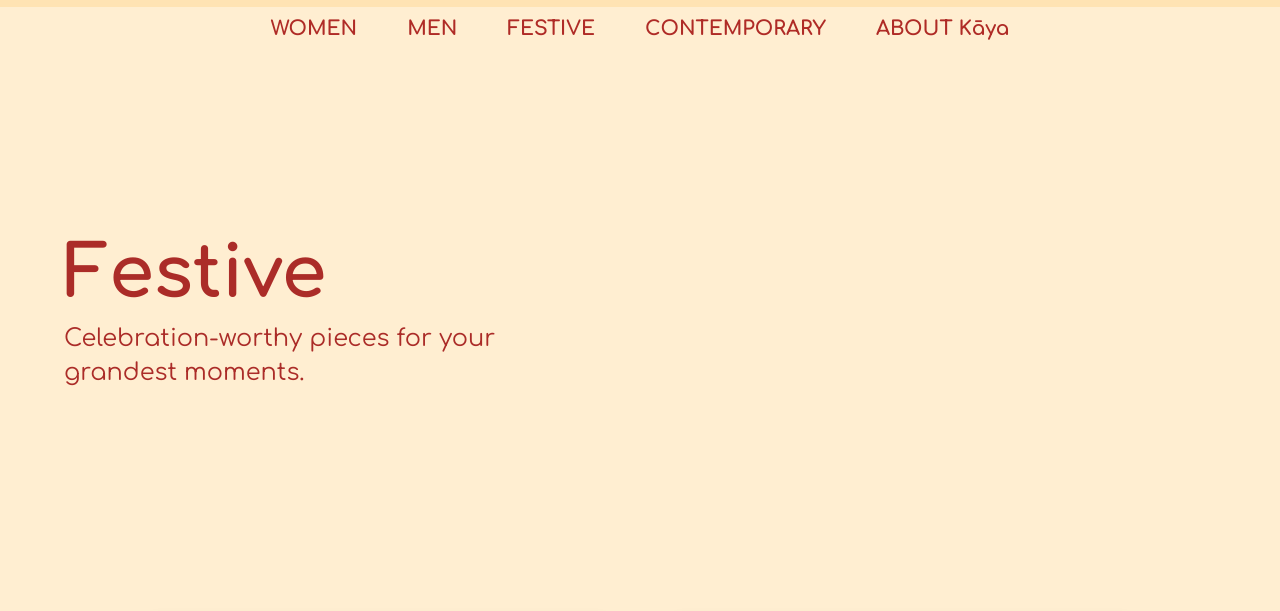
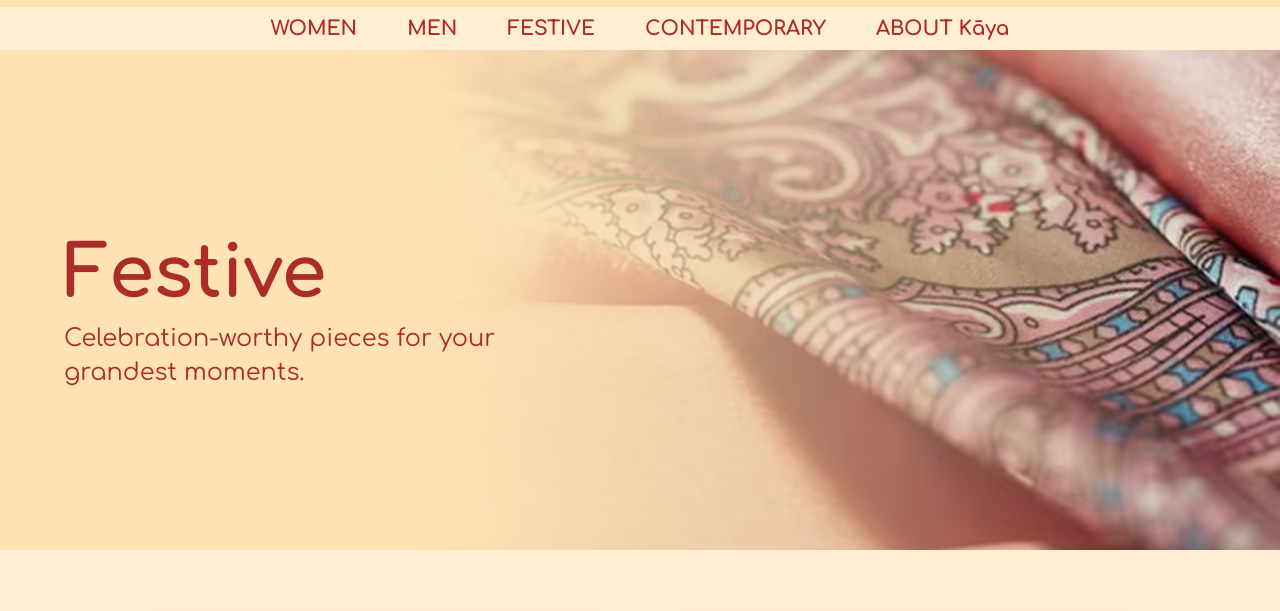
Before and after one commit to WantedGiant006/Kaya-Fashion, a plain HTML site: page festive.html in a window 1280 px wide. Shown: the part 110-721 px from the top of the page. Drawn offline with Linux system fonts and the light colour scheme; the site is published under a folder, as on GitHub Pages, so addresses that start at the root find nothing.

Commit message:
Update festive-styles.css

```diff
--- a/CSS/festive-styles.css
+++ b/CSS/festive-styles.css
@@ -48,7 +48,7 @@ header {
 
 /* === HERO SECTION === */
 .hero-festive {
-  background-image: url('/Images/Festive/fest-hero.png'); /* Replace with your image */
+  background-image: url('../Images/Festive/fest-hero.png'); /* Replace with your image */
   background-size: cover;
   background-repeat: no-repeat;
   background-position: center;
```
